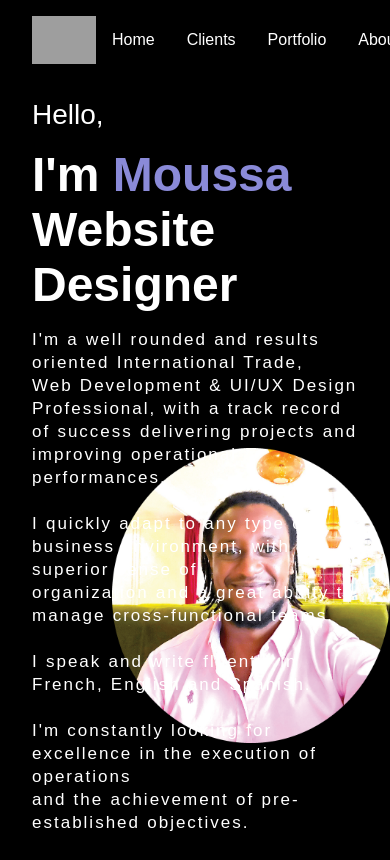
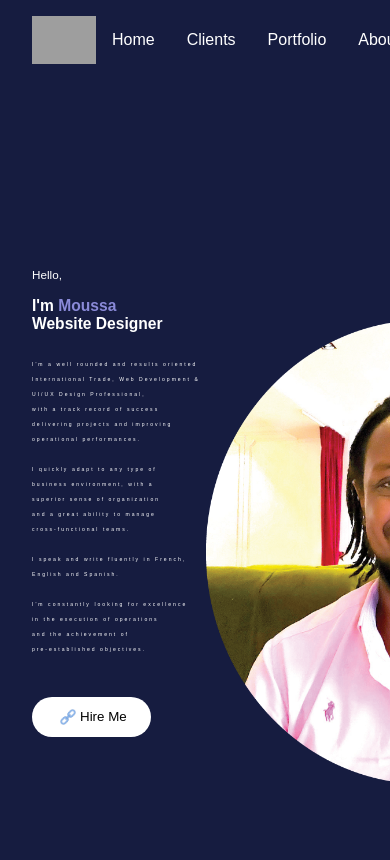
Before and after one commit to TheAnswer07/Portfolio, a React (Create React App) app: page / in a window 390 px wide. Shown: the top 860 px of the page. Built offline with nearby package versions, Linux system fonts and the light colour scheme; grey boxes are pictures that could not be loaded.

Commit message:
page made resp[onsive

```diff
--- a/public/styles.css
+++ b/public/styles.css
@@ -8,7 +8,7 @@
 }
 
 body {
-    background: black;
+    background: rgb(22, 28, 64);
     color: white;
     overflow: hidden;
     overflow-y: scroll;
--- a/src/components/NavBar/Intro/intro.css
+++ b/src/components/NavBar/Intro/intro.css
@@ -9,11 +9,11 @@
 
 .bg {
     position: absolute;
-    top: 23rem;
+    top: 15rem;
     z-index: -1;
     right: 0;
     object-fit: cover;
-    height: 35vh;
+    height: 55vh;
 }
 
 .introContent {
@@ -38,6 +38,7 @@ justify-content: center;
 }
 
 .introPara {
+    /* color: rgb(139, 175, 246); */
     font-size: 17px;
     font-weight: 100;
     letter-spacing: 2px;
@@ -49,7 +50,7 @@ justify-content: center;
 .btn {
     border: none;
     background: white;
-    color: black;
+    color: rgb(0, 0, 0);
     display: flex;
     align-items: center;
     justify-content: center;
@@ -64,3 +65,113 @@ justify-content: center;
     width: 1rem;
     margin: 0 0.25rem;
 }
+
+@media screen and (max-width:840px) {
+    .bg {
+        right: -10vw;
+    }
+    .introContent {
+        font-size: 4.5vw;
+    }
+    .hello {
+        font-size: 4vw;
+    }
+    .introPara {
+        font-size: 2.2vw;
+        word-spacing: 0.1px;
+        line-height: 25px;
+        padding: 1.5rem 0;
+    }
+}
+
+
+@media screen and (max-width:760px) {
+    .bg {
+        right: -20vw;
+    }
+    .introContent {
+        font-size: 4.5vw;
+    }
+    .hello {
+        font-size: 4vw;
+    }
+    .introPara {
+        font-size: 2vw;
+        word-spacing: 0.1px;
+        line-height: 25px;
+        padding: 1.5rem 0;
+    }
+}
+
+@media screen and (max-width:615px) {
+    .bg {
+        right: -30vw;
+    }
+    .introContent {
+        font-size: 5.7vw;
+    }
+    .hello {
+        font-size: 4.7vw;
+    }
+      .introPara {
+        font-size: 2vw;
+        word-spacing: 0.1px;
+        line-height: 25px;
+        padding: 1.5rem 0;
+    }
+}
+
+
+@media screen and (max-width:550px) {
+    .bg {
+        right: -35vw;
+    }
+    .introContent {
+        font-size: 4vw;
+    }
+    .hello {
+        font-size: 3.5vw;
+    }
+    .introPara {
+        font-size: 1.7vw;
+        word-spacing: 0.1px;
+        line-height: 25px;
+        padding: 1.5rem 0;
+    }
+}
+
+@media screen and (max-width:515px) {
+    .bg {
+        right: -49vw;
+    }
+    .introContent {
+        font-size: 4.5vw;
+    }
+    .hello {
+        font-size: 3.5vw;
+    }
+    .introPara {
+        font-size: 1.9vw;
+        word-spacing: 0.1px;
+        line-height: 25px;
+        padding: 1.5rem 0;
+    }
+}
+
+@media screen and (max-width:460px) {
+    .bg {
+        right: -65vw;
+    }
+    .introContent {
+        font-size: 4vw;
+    }
+    .hello {
+        font-size: 3vw;
+    }
+    .introPara {
+        font-size: 1.3vw;
+        word-spacing: 0.1px;
+        line-height: 15px;
+        padding: 1.5rem 0;
+    }
+}
--- a/src/components/NavBar/Intro/intro.js
+++ b/src/components/NavBar/Intro/intro.js
@@ -11,17 +11,17 @@ const Intro = () => {
 <div className="introContent">
 <span className="hello">Hello,</span>
 <span className="introText">I'm <span className="introName">Moussa</span> <br/>Website Designer</span>
-<p className="introPara">I'm a well rounded and results oriented International Trade,
-<br/>Web Development & UI/UX Design Professional, with a track record
-<br/>of success delivering projects and improving operational performances.
+<p className="introPara">I'm a well rounded and results oriented <br/>International Trade,
+Web Development & <br/>UI/UX Design Professional, <br/>with a track record
+of success <br/>delivering projects and improving <br/>operational performances.
 <br/>
-<br/>I quickly adapt to any type of business environment, with a superior sense of
-<br/>organization and a great ability to manage cross-functional teams.
+<br/>I quickly adapt to any type of <br/>business environment, with a <br/>superior sense of
+organization <br/>and a great ability to manage <br/>cross-functional teams.
 <br/>
-<br/>I speak and write fluently in French, English and Spanish.
+<br/>I speak and write fluently in French, <br/>English and Spanish.
 <br/>
-<br/>I'm constantly looking for excellence in the execution of operations
-<br/>and the achievement of pre-established objectives.</p>
+<br/>I'm constantly looking for excellence <br/>in the execution of operations
+<br/>and the achievement of <br/>pre-established objectives.</p>
 <Link> <button className="btn"><img src={btnImg} alt="hireMeImg" className="btnImg"/>Hire Me</button></Link>
 </div>
 
```
